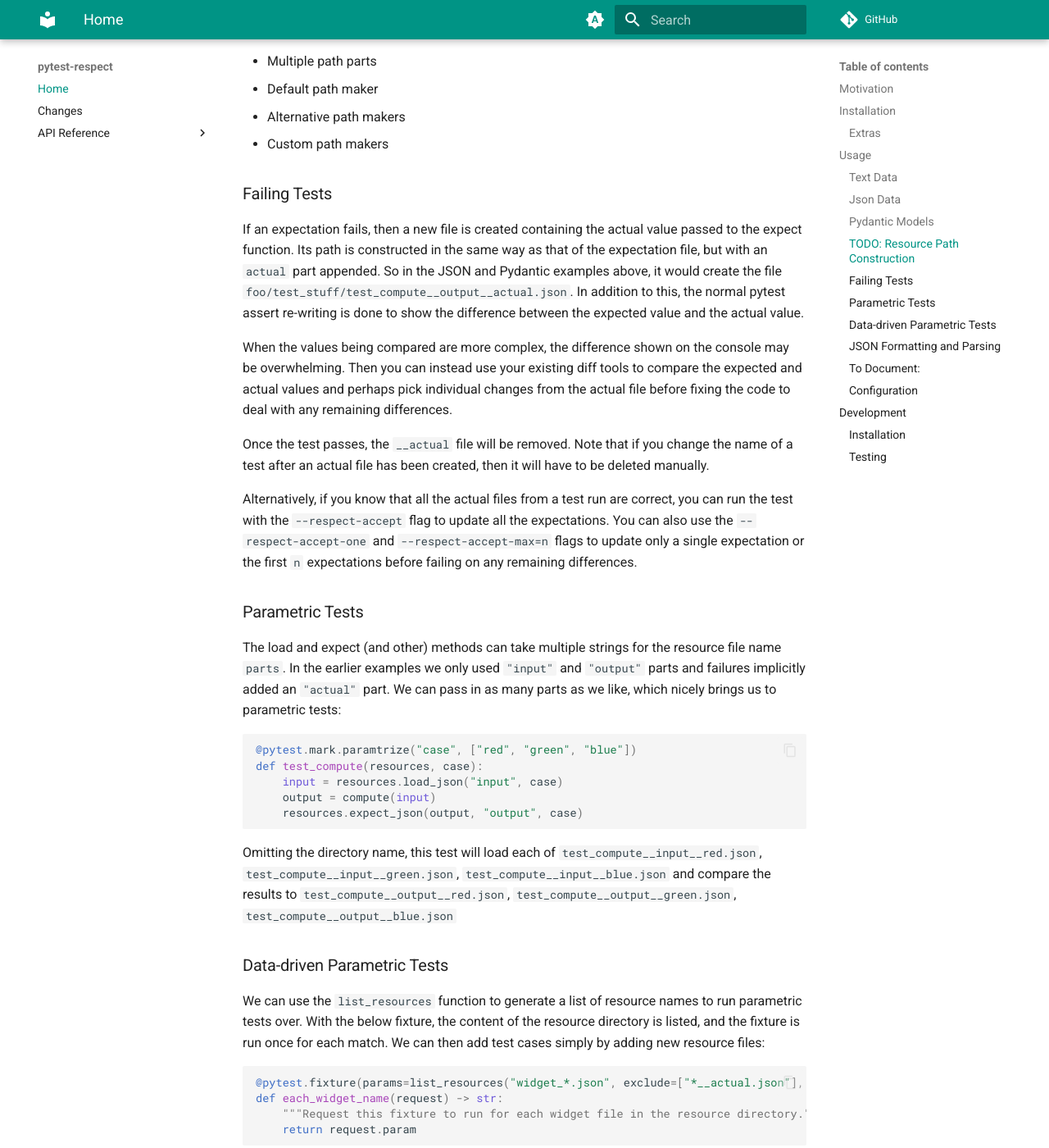
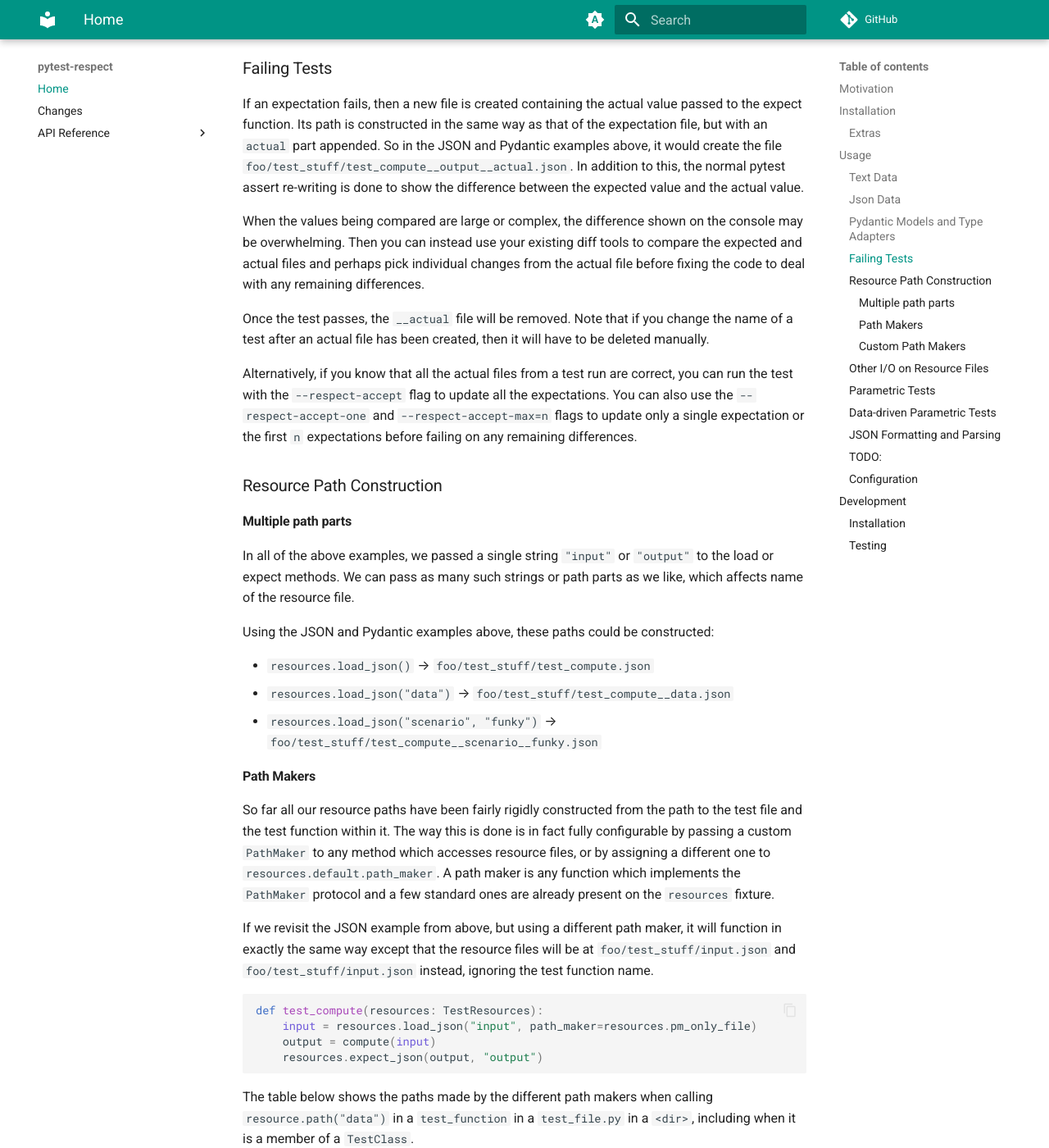
Before and after one commit to Ankeri/pytest-respect, an MkDocs documentation site: the page built from docs/README.md, in a window 1280 px wide and 1400 px high, scrolled down 2313 px. Shown: the whole window at 82% size. Built offline with MkDocs 1.6.1 and Material for MkDocs 9.7.7, drawn with Linux system fonts in a browser that asks for light colours; comment, search, counter and statistics services are not loaded; some of the changed text lies outside the part shown.

Commit message:
Documentation and return paths from save and delete methods

````diff
--- a/docs/README.md
+++ b/docs/README.md
@@ -31,7 +31,7 @@
 The simplest use-case is loading textual input data and comparing textual output to an expectation file:
 
 ```python
-def test_translate(resources):
+def test_translate(resources: TestResources):
     input = resources.load_text("input")
     output = translate(input)
     resources.expect_text(output, "output")
@@ -46,7 +46,7 @@
 A much more interesting example is doing the same with JSON data:
 
 ```python
-def test_compute(resources):
+def test_compute(resources: TestResources):
     input = resources.load_json("input")
     output = compute(input)
     resources.expect_json(output, "output")
@@ -56,13 +56,13 @@
 
 The expectation matching is done on a text representation of the JSON data. This avoids having to parse the expectation files, and allows us to use text-based diff tools, but instead we must avoid other tools reformating the expectations. By default the JSON formatting is by `json.dumps(obj, sort_keys=True, indent=2)` but see the section on [JSON Formatting and Parsing](#json-formatting-and-parsing).
 
-### Pydantic Models
+### Pydantic Models and Type Adapters
 
 With the optional
 `pydantic` extra, the same can be done with pydantic data if you have models for your input and output data:
 
 ```python
-def test_compute(resources):
+def test_compute(resources: TestResources):
     input: InputModel = resources.load_pydantic(InputModel, "input")
     output: OutputModel = compute(input)
     resources.expect_pydantic(output, "output")
@@ -70,38 +70,110 @@
 
 The input and output paths will be identical to the JSON test, since we re-used the name of the test function.
 
-### TODO: Resource Path Construction
-
-**To Document:**
-
-- Multiple path parts
-- Default path maker
-- Alternative path makers
-- Custom path makers
+There are also `load_pydantic_adatper` and `expect_pydantic_adapter` variants which take a pydantic `TypeAdapter` instead of a model class, or they can take an arbitrary type to wrap in a `TypeAdapter` instance. Please refer to the pudantic documentation for how type adapters work.
 
 ### Failing Tests
 
 If an expectation fails, then a new file is created containing the actual value passed to the expect function. Its path is constructed in the same way as that of the expectation file, but with an `actual` part appended. So in the JSON and Pydantic examples above, it would create the file `foo/test_stuff/test_compute__output__actual.json`. In addition to this, the normal pytest assert re-writing is done to show the difference between the expected value and the actual value.
 
-When the values being compared are more complex, the difference shown on the console may be overwhelming. Then you can instead use your existing diff tools to compare the expected and actual values and perhaps pick individual changes from the actual file before fixing the code to deal with any remaining differences.
+When the values being compared are large or complex, the difference shown on the console may be overwhelming. Then you can instead use your existing diff tools to compare the expected and actual files and perhaps pick individual changes from the actual file before fixing the code to deal with any remaining differences.
 
 Once the test passes, the `__actual` file will be removed. Note that if you change the name of a test after an actual file has been created, then it will have to be deleted manually.
 
 Alternatively, if you know that all the actual files from a test run are correct, you can run the test with the `--respect-accept` flag to update all the expectations. You can also use the `--respect-accept-one` and `--respect-accept-max=n` flags to update only a single expectation or the first `n` expectations before failing on any remaining differences.
 
+### Resource Path Construction
+
+#### Multiple path parts
+
+In all of the above examples, we passed a single string `"input"` or `"output"` to the load or expect methods. We can pass as many such strings or path parts as we like, which affects name of the resource file.
+
+Using the JSON and Pydantic examples above, these paths could be constructed:
+
+- `resources.load_json()` → `foo/test_stuff/test_compute.json`
+- `resources.load_json("data")` → `foo/test_stuff/test_compute__data.json`
+- `resources.load_json("scenario", "funky")` → `foo/test_stuff/test_compute__scenario__funky.json`
+
+#### Path Makers
+
+So far all our resource paths have been fairly rigidly constructed from the path to the test file and the test function within it. The way this is done is in fact fully configurable by passing a custom `PathMaker` to any method which accesses resource files, or by assigning a different one to `resources.default.path_maker`. A path maker is any function which implements the `PathMaker` protocol and a few standard ones are already present on the `resources` fixture.
+
+If we revisit the JSON example from above, but using a different path maker, it will function in exactly the same way except that the resource files will be at `foo/test_stuff/input.json` and `foo/test_stuff/input.json` instead, ignoring the test function name.
+
+```python
+def test_compute(resources: TestResources):
+    input = resources.load_json("input", path_maker=resources.pm_only_file)
+    output = compute(input)
+    resources.expect_json(output, "output")
+```
+
+The table below shows the paths made by the different path makers when calling `resource.path("data")` in a `test_function` in a `test_file.py` in a `<dir>`, including when it is a member of a `TestClass`.
+
+| Path Maker                      | `test_compute`                                   | `TestMachine.test_compute`
+|---------------------------------|--------------------------------------------------|-----------------------------------------------------------
+| `pm_function`                   | `<dir>/test_file__test_function/data.<ext>`      | `<dir>/test_file__TestClass__test_method/data.<ext>`
+| `pm_class`                      | `<dir>/test_file/test_function.<ext>`            | `<dir>/test_file__TestClass/test_method.<ext>`
+| `pm_only_class`                 | `<dir>/test_file/data.<ext>`                     | `<dir>/test_file__TestClass/data.<ext>`
+| `pm_file`                       | `<dir>/test_file/test_function.<ext>`            | `<dir>/test_file/TestClass__test_method.<ext>`
+| `pm_only_file`                  | `<dir>/test_file/data.<ext>`                     | `<dir>/test_file/data.<ext>`
+| `pm_dir`                        | `<dir>/resources/test_file__test_function.<ext>` | `<dir>/resources/test_file__TestClass__test_method.<ext>`
+| `pm_dir_named("dir_name")`      | `<dir>/dir_name/test_file__test_function.<ext>`  | `<dir>/dir_name/test_file__TestClass__test_method.<ext>`
+| `pm_only_dir`                   | `<dir>/resources`                                | `<dir>/resources`
+| `pm_only_dir_named("dir_name")` | `<dir>/dir_name`                                 | `<dir>/dir_name`
+
+#### Custom Path Makers
+
+If none of these strategies suits your needs, then you can make your own path maker with the same signature as one of the included ones and use that instead.
+
+The following example is similar to the default `pm_file` path maker, but creates a sub-directory for each date inside the resource directory:
+
+```python
+def pm_file_dated(test_dir: Path, test_file_name: str, test_class_name: str | None, test_name: str) -> PathParts:
+    file = f"{test_class_name}__{test_name}" if test_class_name else test_name
+    date = dt.datetime.now().strftime("%Y%m%d")
+    return test_dir / date / test_file_name, file
+```
+
+### Other I/O on Resource Files
+
+Each of the `load` and `expect` methods above also has a corresponding `save` method which simply writes the data to a file, as well as a `delete` method. The resource path resolution is also exposed as the `resources.path(*parts: str, ext: str | None = None, path_maker: PathMaker | None = None)` method if you need to access the files directly.
+
+Using those, we can test a function which manilpulates external data files:
+
+```python
+def test_external_processing(resources: TestResources):
+    resources.save_json(make_data(), "data")
+    path: Path = resources.path("data", ext="json")
+    result = external_processing(path)
+    assert result == 42
+    resources.delete_json("data")
+```
+
+As a utility, the `save_foo` and `delete_foo`methods also return the path to the affected file, so the test can be written as:
+
+```python
+def test_external_processing(resources: TestResources):
+    path: Path = resources.save_json(make_data(), "data")
+    result = external_processing(path)
+    assert result == 42
+    path.unlink()
+```
+
+Finally, the `resources.list()` method lists the names of resources within the test's resource folder as constructed by the path maker. It takes one or more include or exclude glob patterns to filter the results and defaults to `inclues="*"` with no `excludes`.
+
 ### Parametric Tests
 
-The load and expect (and other) methods can take multiple strings for the resource file name `parts`. In the earlier examples we only used `"input"` and `"output"` parts and failures implicitly added an `"actual"` part. We can pass in as many parts as we like, which nicely brings us to parametric tests:
+We have seen how the `load` and `expect` (and other) methods can take multiple strings for the resource file name `parts`. In the earlier examples we only used `"input"` and `"output"` parts and failures implicitly added an `"actual"` part. But using multiple parts is useful when working with parametric tests:
 
 ```python
 @pytest.mark.paramtrize("case", ["red", "green", "blue"])
 def test_compute(resources, case):
-    input = resources.load_json("input", case)
+    input = resources.load_json(case, "input")
     output = compute(input)
-    resources.expect_json(output, "output", case)
+    resources.expect_json(output, case, "output")
 ```
 
-Omitting the directory name, this test will load each of `test_compute__input__red.json`, `test_compute__input__green.json`, `test_compute__input__blue.json` and compare the results to `test_compute__output__red.json`, `test_compute__output__green.json`, `test_compute__output__blue.json`
+Omitting the directory name, this test will load each of `test_compute__red__input.json`, `test_compute__green__input.json`, `test_compute__blue__input.json` and compare the results to `test_compute__red__output.json`, `test_compute__green__output.json`, `test_compute__blue__output.json`
 
 ### Data-driven Parametric Tests
 
@@ -124,13 +196,9 @@
     assert transform(widget) == 42
 ```
 
-**To Document:**
-
-- Using `list` function
-
 ### JSON Formatting and Parsing
 
-### To Document:
+### TODO:
 
 - Default JSON formatter and parser
 - Alternative JSON formatter
@@ -138,7 +206,7 @@
 
 ### Configuration
 
-**To Document:**
+**TODO**
 
 - Default path makers
 - Default JSON encoder and loader
````
Also changed, not shown: docs/CHANGES.md (+2 -1 lines), 2 other files.
